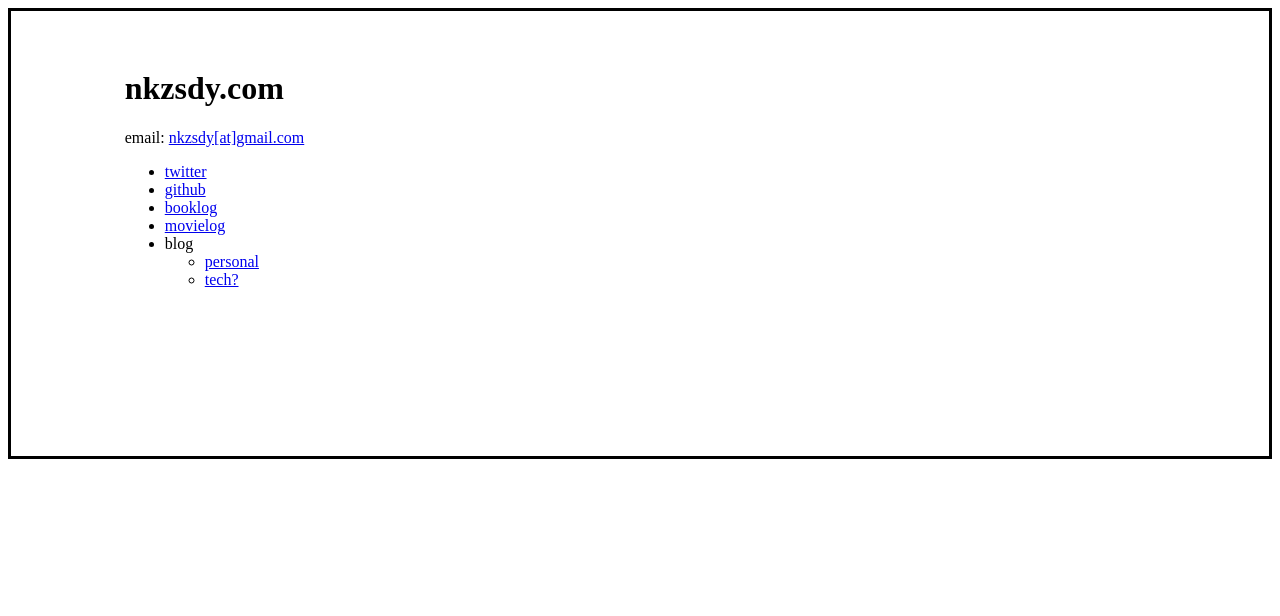
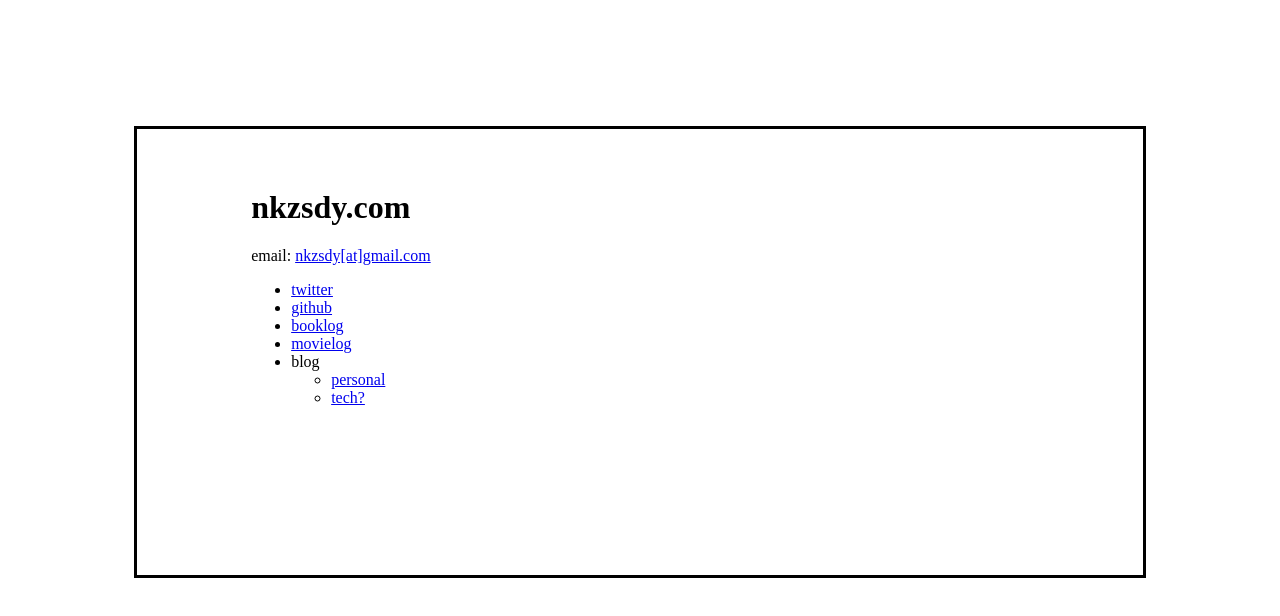
Before and after one commit to nkzsdy/nkzsdy.github.io, a plain HTML site: page index.html in a window 1280 px wide. Drawn offline with Linux system fonts and the light colour scheme.

Commit message:
sp compatible

```diff
--- a/index.html
+++ b/index.html
@@ -2,6 +2,7 @@
 <html lang="ja">
 <head>
   <meta charset="utf-8">
+   <meta name="viewport" content="width=device-width,initial-scale=1.0">
   <title>nkzsdy.com</title>
   <link rel="stylesheet" href="style.css">
 </head>
--- a/style.css
+++ b/style.css
@@ -1,4 +1,5 @@
 #container {
+ margin: 10%;
  padding: 3% 6% 12% 9%;
  border-style: solid;
 }
```
